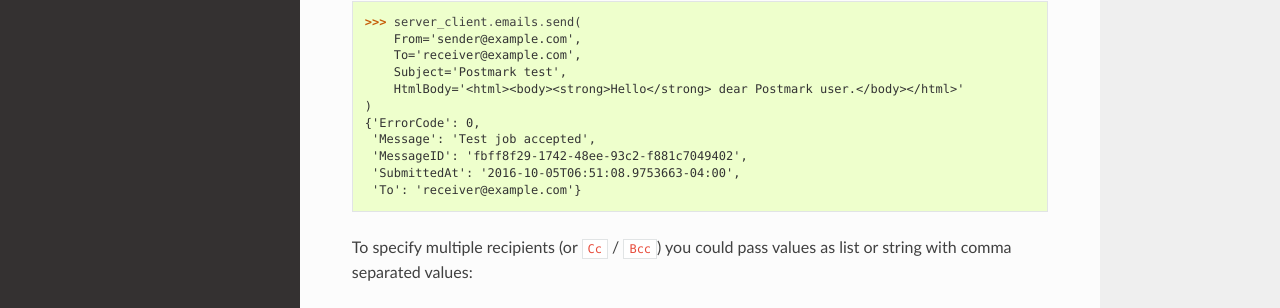
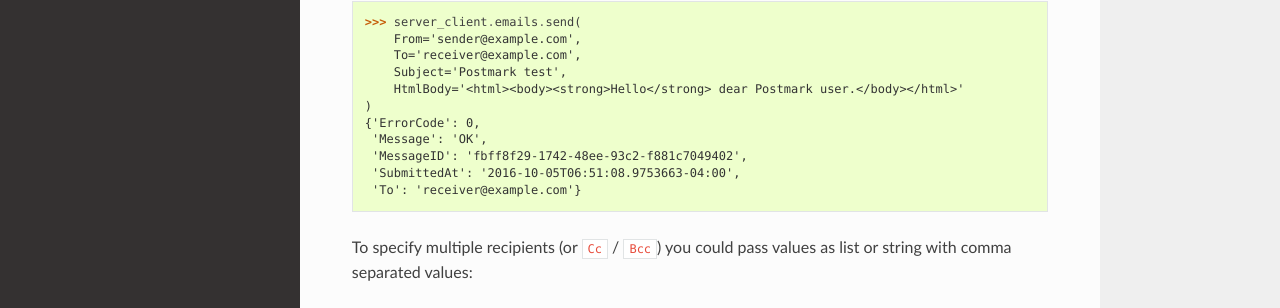
Before and after one commit to Stranger6667/postmarker, a Sphinx documentation site: the page built from docs/emails.rst, in a window 1280 px wide and 900 px high. Shown: the part 387-695 px from the top of the window. Built offline with Sphinx 7.4.7 and the Read the Docs theme 2.0.0, drawn with Linux system fonts in a browser that asks for light colours.

Commit message:
Update doc

```diff
--- a/docs/emails.rst
+++ b/docs/emails.rst
@@ -19,7 +19,7 @@
         HtmlBody='<html><body><strong>Hello</strong> dear Postmark user.</body></html>'
     )
     {'ErrorCode': 0,
-     'Message': 'Test job accepted',
+     'Message': 'OK',
      'MessageID': 'fbff8f29-1742-48ee-93c2-f881c7049402',
      'SubmittedAt': '2016-10-05T06:51:08.9753663-04:00',
      'To': 'receiver@example.com'}
```
